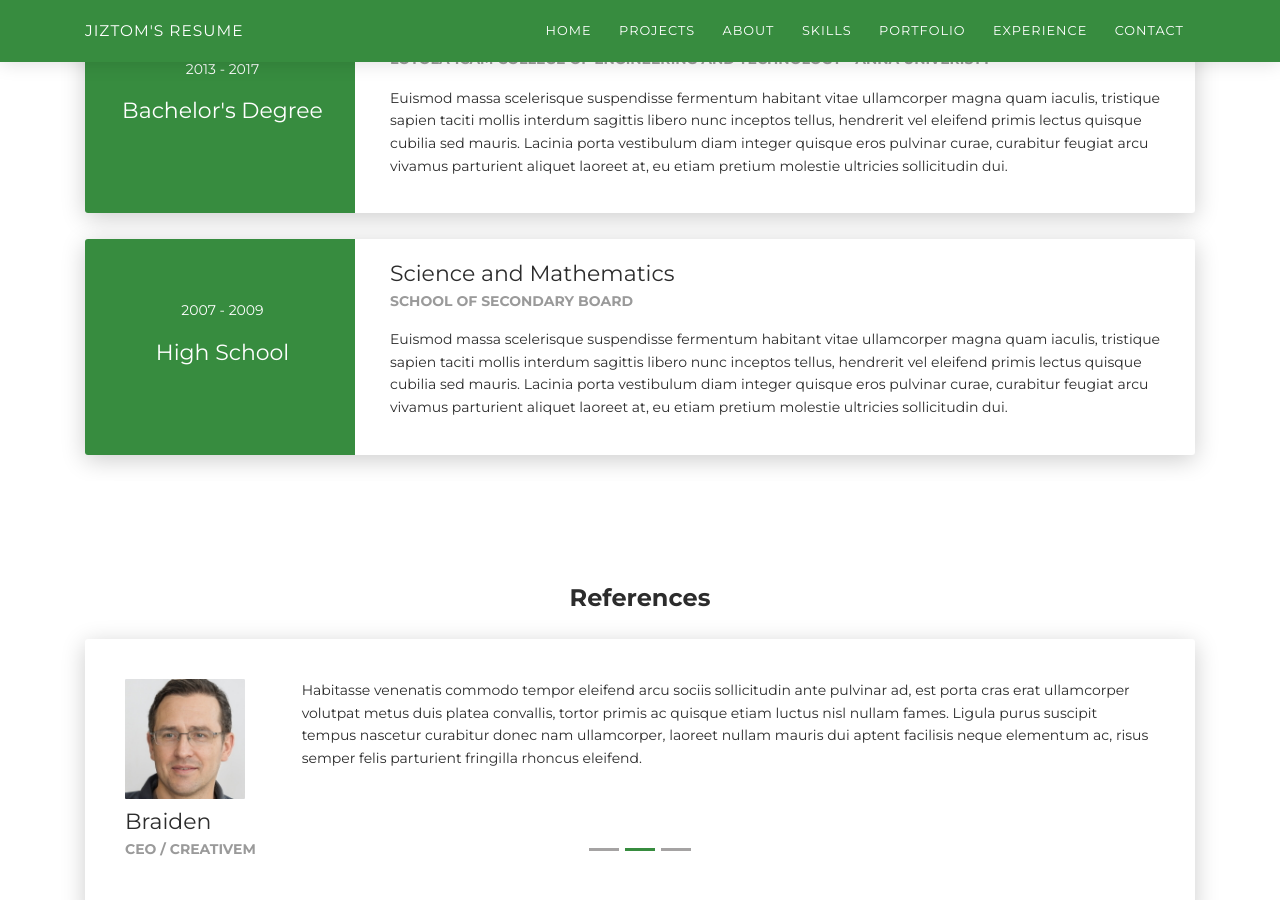
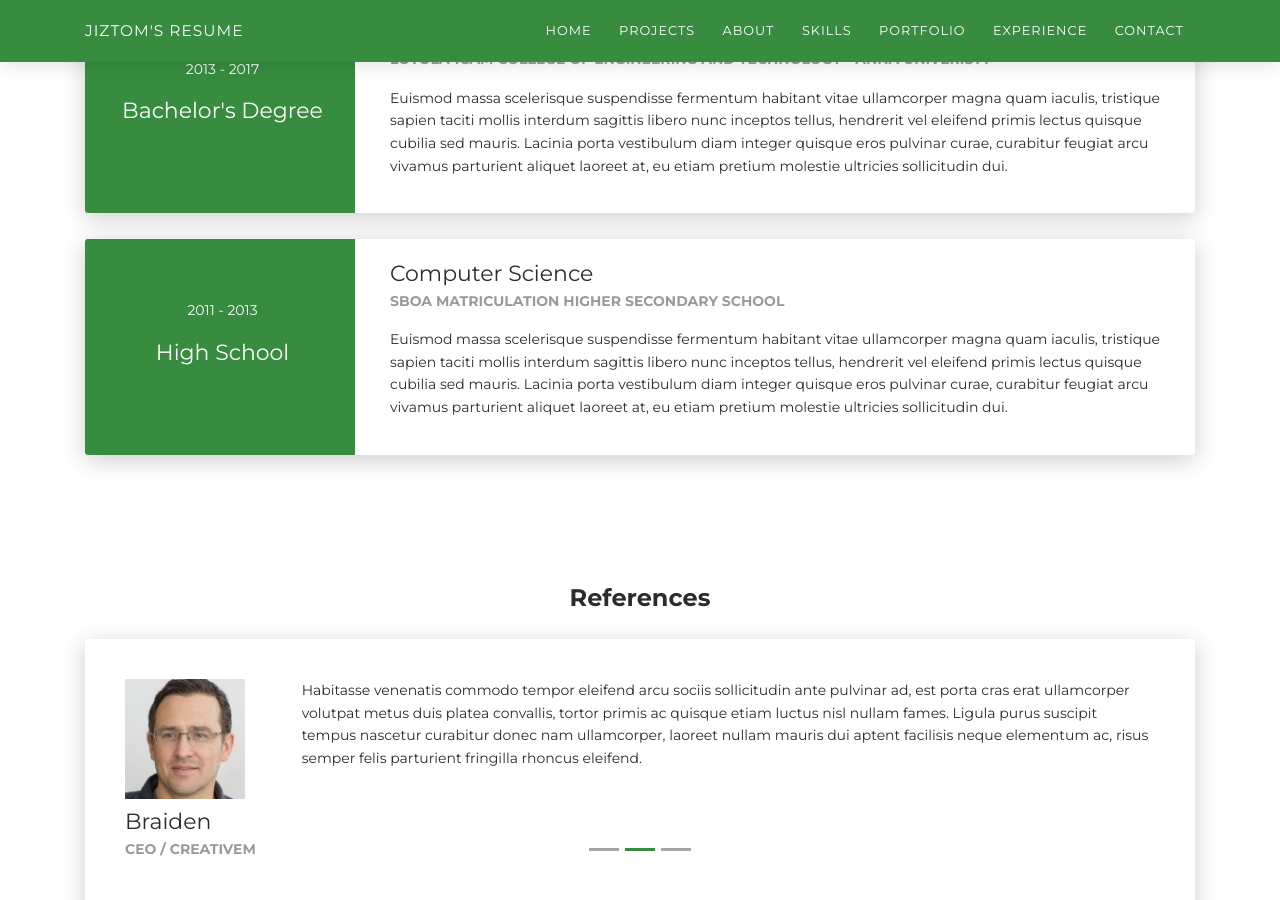
Before and after one commit to jiztom/jiztom.github.io, a Jekyll site: the page built from docs/Jiztom.html, in a window 1280 px wide and 900 px high, scrolled down 3676 px. Built offline with Jekyll 4.4.1, drawn with Linux system fonts in a browser that asks for light colours; nearby versions of some CDN libraries.

Commit message:
Update Jiztom.html

```diff
--- a/docs/Jiztom.html
+++ b/docs/Jiztom.html
@@ -393,14 +393,14 @@ author: "Jiztom Kavalakkatt Francis"
       <div class="row">
         <div class="col-md-3 bg-primary" data-aos="fade-right" data-aos-offset="50" data-aos-duration="500">
           <div class="card-body cc-education-header">
-            <p>2007 - 2009</p>
+            <p>2011 - 2013</p>
             <div class="h5">High School</div>
           </div>
         </div>
         <div class="col-md-9" data-aos="fade-left" data-aos-offset="50" data-aos-duration="500">
           <div class="card-body">
-            <div class="h5">Science and Mathematics</div>
-            <p class="category">School of Secondary board</p>
+            <div class="h5">Computer Science</div>
+            <p class="category">SBOA Matriculation Higher Secondary School</p>
             <p>Euismod massa scelerisque suspendisse fermentum habitant vitae ullamcorper magna quam iaculis, tristique sapien taciti mollis interdum sagittis libero nunc inceptos tellus, hendrerit vel eleifend primis lectus quisque cubilia sed mauris. Lacinia porta vestibulum diam integer quisque eros pulvinar curae, curabitur feugiat arcu vivamus parturient aliquet laoreet at, eu etiam pretium molestie ultricies sollicitudin dui.</p>
           </div>
         </div>
```
